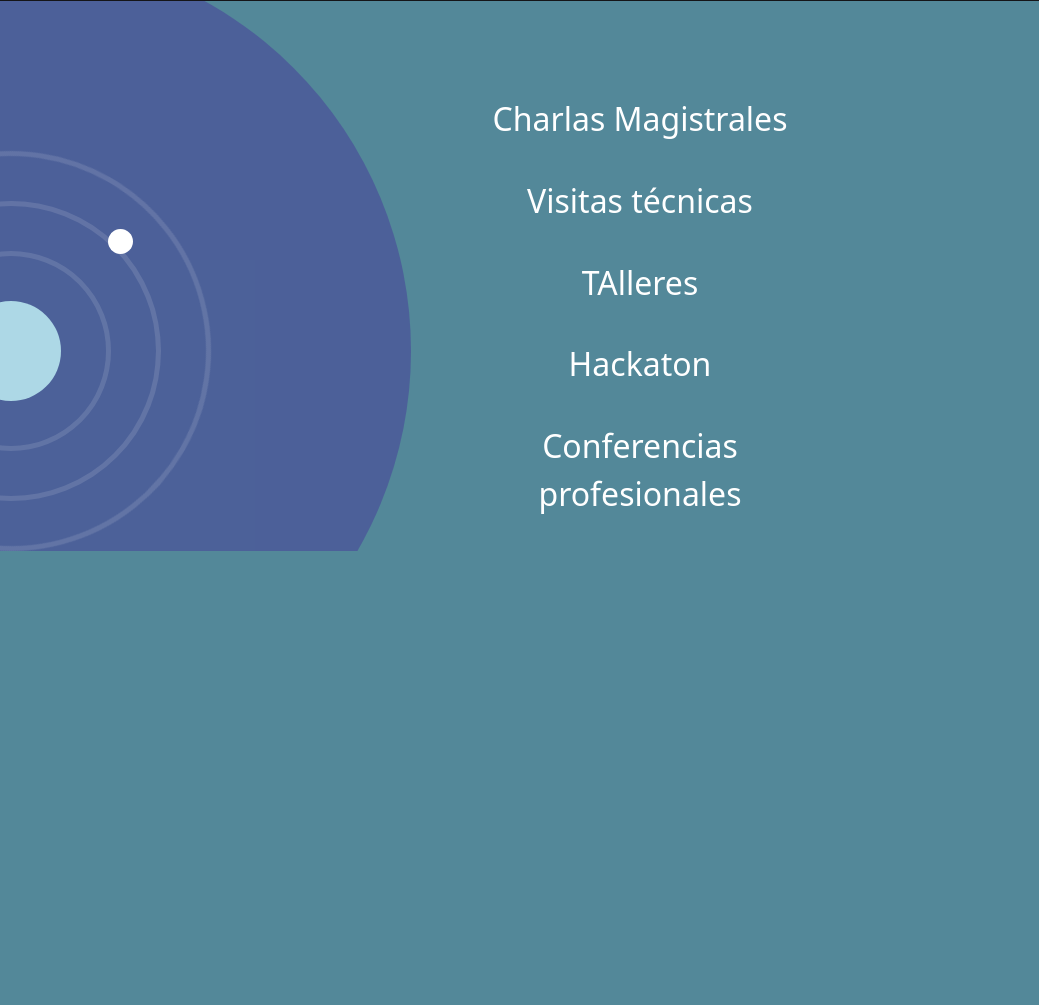
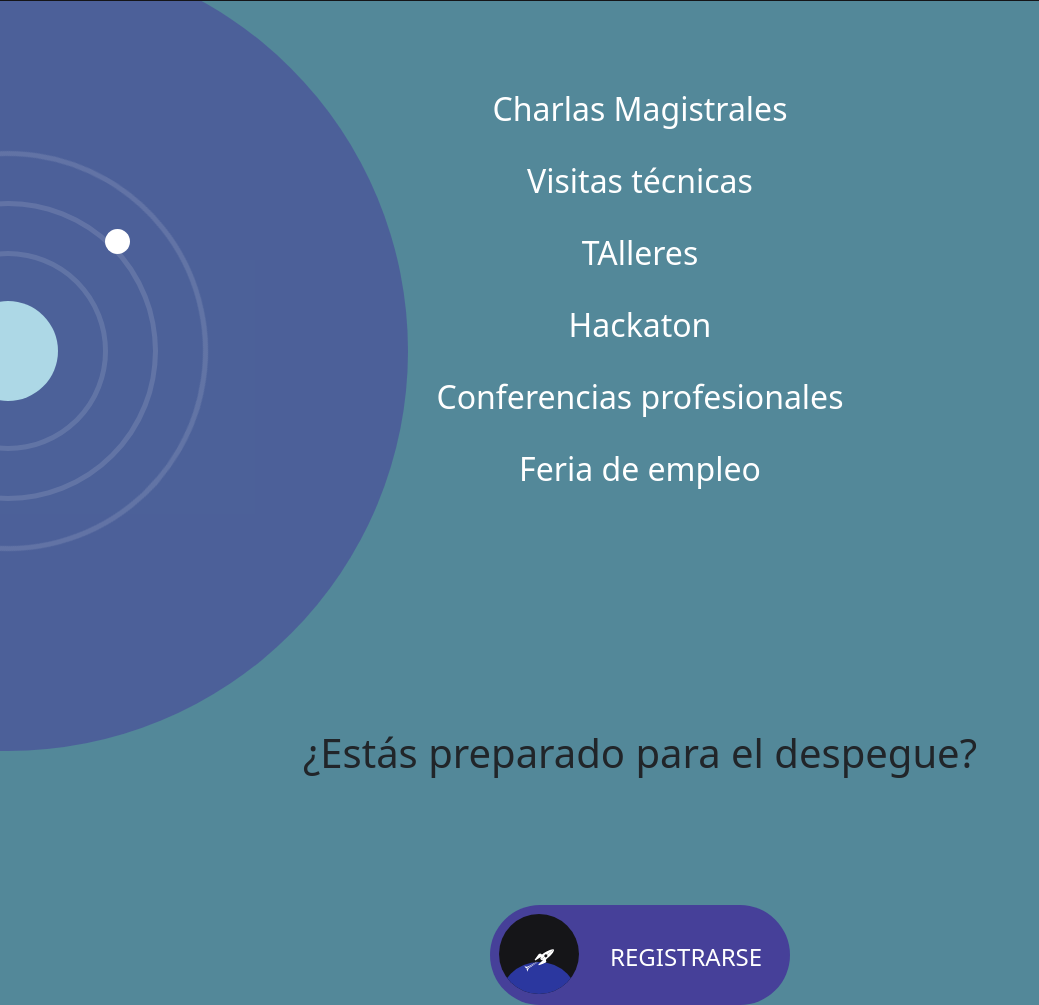
Before and after one commit to Noelia-Elizabeth/pruevas, a plain HTML site: page index.html in a window 1280 px wide. Shown: the part 249-1254 px from the top of the page, without its empty margins (0-1039 px from the left). Before the commit the page ends 800 px from the top, so only its background shows below. Drawn offline with nearby package versions, Linux system fonts and the light colour scheme.

Commit message:
registrarse

```diff
--- a/home.css
+++ b/home.css
@@ -1,8 +1,6 @@
 html, body {
   background: #538899 !important;
-  height: 100%;
 
-  overflow: hidden;
 }
 header{
   display: grid;
@@ -12,6 +10,11 @@ header{
 nav{
   grid-column: 3;
 }
+a{
+  text-decoration: none !important;
+  color: white !important;
+}
+
 .title{
   grid-column: 1/4;
   grid-row: 2;
@@ -50,7 +53,7 @@ svg{
 .menu{
   height: 600px;
   display: grid;
-  grid-template-columns: repeat(3, 1fr);
+  grid-template-columns: 25% 50% 25%;
   grid-template-rows: 50% 50%;
 }
 /* sistema solar */
@@ -143,22 +146,19 @@ svg{
   grid-row: 1/3;
   min-width: 300px;
   z-index: 10;
-  margin-top: 15%;
+  margin-top: 10%;
 
   font-size: 2rem;
   text-align: center;
 }
-.enlaces a{
-  text-decoration: none;
-  color: white;
-}
+
 ul {
   list-style-type: none;
   margin: 0;
   padding: 0 !important;
 }
 li{
-  margin: 7%;
+  margin: 20px;
 }
 ul :hover .line_container, ul :active .line_container{
   padding-left: 0%;
@@ -176,3 +176,102 @@ ul :hover .line_container, ul :active .line_container{
   padding-right: 50%;
   transition: padding-right 0.5s, padding-left 0.5s;
 }
+
+
+.hyperspan {
+  position:absolute;
+  width:100%;
+  height:100%;
+  left:0;
+  top:0;
+}
+.registrarse h1{
+  text-align: center;
+}
+.registrarse{
+  padding-top: 10%;
+}
+.button{
+  position: relative;
+  height: 100px;
+  width: 300px;
+  z-index: 1;
+
+  border-radius: 50px;
+  background-color: #464099;
+
+  display: flex;
+  justify-content: left;
+
+  margin-left: auto;
+  margin-right: auto;
+  margin-top: 10%;
+}
+.button  p{
+  position: relative;
+  top: -55%;
+  left: 40%;
+  z-index: 2;
+
+  font-size: 1.5rem;
+}
+
+
+.button .circle{
+  width: 80px;
+  height: 80px;
+  z-index: 1;
+
+  margin-top: 3%;
+  margin-left: 3%;
+
+  background: #151518;
+  border-radius: 50%;
+
+  overflow: hidden;
+}
+.button .circle2{
+  width: 80px;
+  height: 80px;
+
+  position: relative;
+  top: 30%;
+  z-index: 2;
+
+  background: #2b379f;
+  border-radius: 50%;
+}
+.button .rocket_container{
+  position: relative;
+  top: 40%;
+  left: 0%;
+  z-index: 3;
+}
+.button svg{
+  height: 11px;
+  transform: rotate(-30deg);
+
+  position: relative;
+  top: 70%;
+  left: 30%;
+}
+
+.button:hover .rocket_container{
+  animation: orbit 1s 1 ease-in-out;
+}
+.button:hover svg{
+  animation: toRight 1s 1 ease-in-out;
+}
+
+
+@keyframes toRight {
+  0%   {left: 30%;}
+  25%  {left: 100%;}
+  50%  {left: 100%;}
+  100% {left: 30%; transform: rotate(-180deg);}
+}
+@keyframes orbit {
+  0%{ transform: rotate(0deg);}
+  50%{ transform: rotate(-150deg);}
+  100%{ transform: rotate(-220deg);}
+}
--- a/index.html
+++ b/index.html
@@ -87,6 +87,21 @@
             </ul>
         </div>
     </section>
+    <section class="registrarse">
+        <h1>¿Estás preparado para el despegue?</h1>
+        <div class="button">
+            <a href="" class="hyperspan">
+                <div class="circle">
+                    <div class="rocket_container">
+                        <svg id="Layer_1" data-name="Layer 1" xmlns="http://www.w3.org/2000/svg" viewBox="0 0 203.37 64.98"><defs><style>.cls-1{fill:#fff;}.cls-2{fill:#151518;}</style></defs><title>Screenshot 2022-04-23 225255</title><path class="cls-1" d="M247.21,86.91l37.47-16.2s8.66-3,11.06,3.73,6.56,7.85,10.49,7.37S359.94,75,378,92.18L279.18,104l-.33-6.51,6-1.17-.48-4-35.69.6Z" transform="translate(-174.58 -70.05)"/><path class="cls-1" d="M252.12,128.08,292.35,135s9.13.87,9.88-6.22,4.52-9.18,8.46-9.63,53.81-6,67.26-27L279.18,104l1.21,6.4,6.1-.27.47,4L252.14,122Z" transform="translate(-174.58 -70.05)"/><circle class="cls-2" cx="141.51" cy="30.13" r="9.06"/><path class="cls-1" d="M260,104.67l-82.28,2-3.15-23.85s4.26,19.72,24.06,19.77S260,104.67,260,104.67Z" transform="translate(-174.58 -70.05)"/><path class="cls-1" d="M260.35,108l-82.28,2-2,24s3.3-19.91,23.07-20.92S260.35,108,260.35,108Z" transform="translate(-174.58 -70.05)"/></svg>
+                    </div>
+                    <div class="circle2"></div>
+                </div>
+                <p>REGISTRARSE</p>
+            </a>
+        </div>
+
+    </section>
 </body>
 <footer>
     <script src="https://cdn.jsdelivr.net/npm/bootstrap@5.1.3/dist/js/bootstrap.bundle.min.js" integrity="sha384-ka7Sk0Gln4gmtz2MlQnikT1wXgYsOg+OMhuP+IlRH9sENBO0LRn5q+8nbTov4+1p" crossorigin="anonymous"></script>
```
